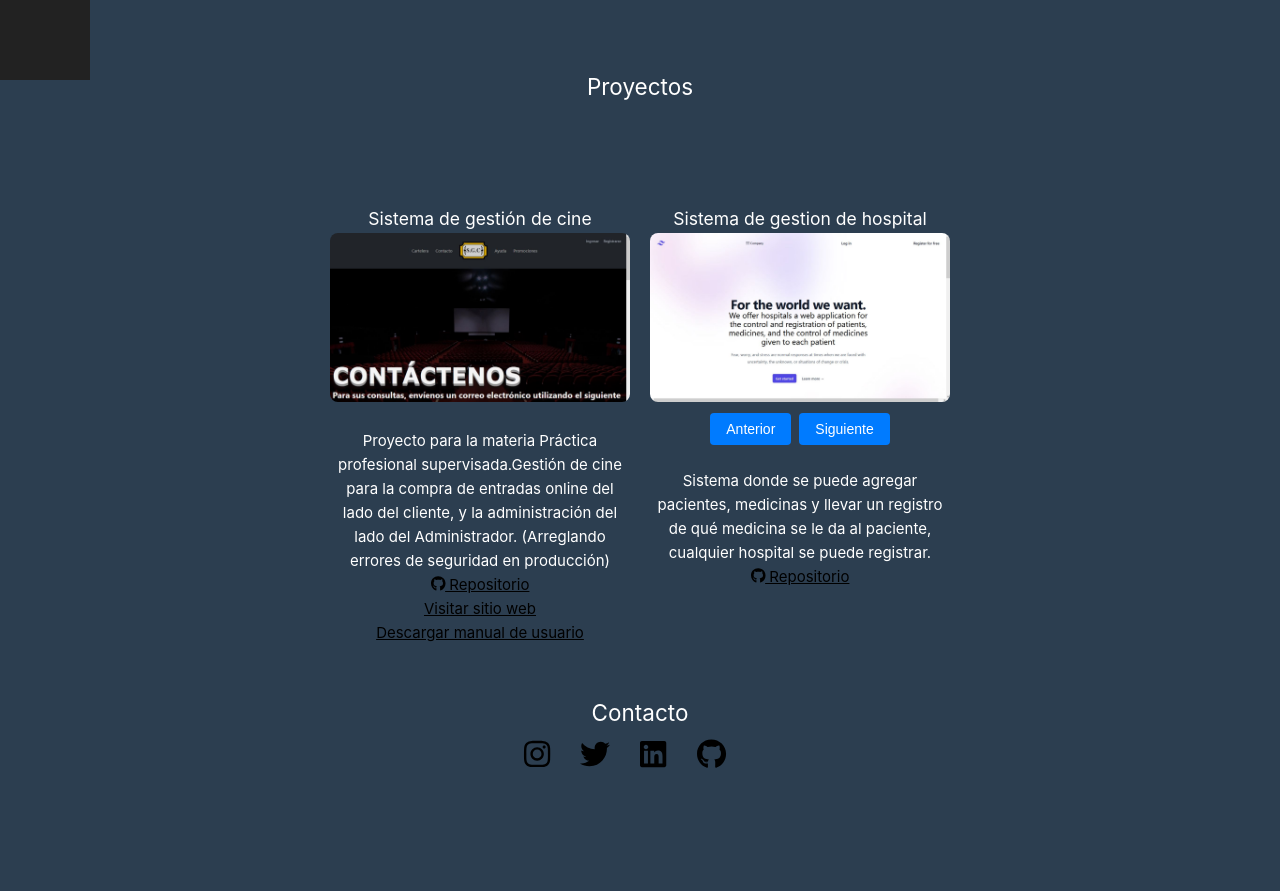
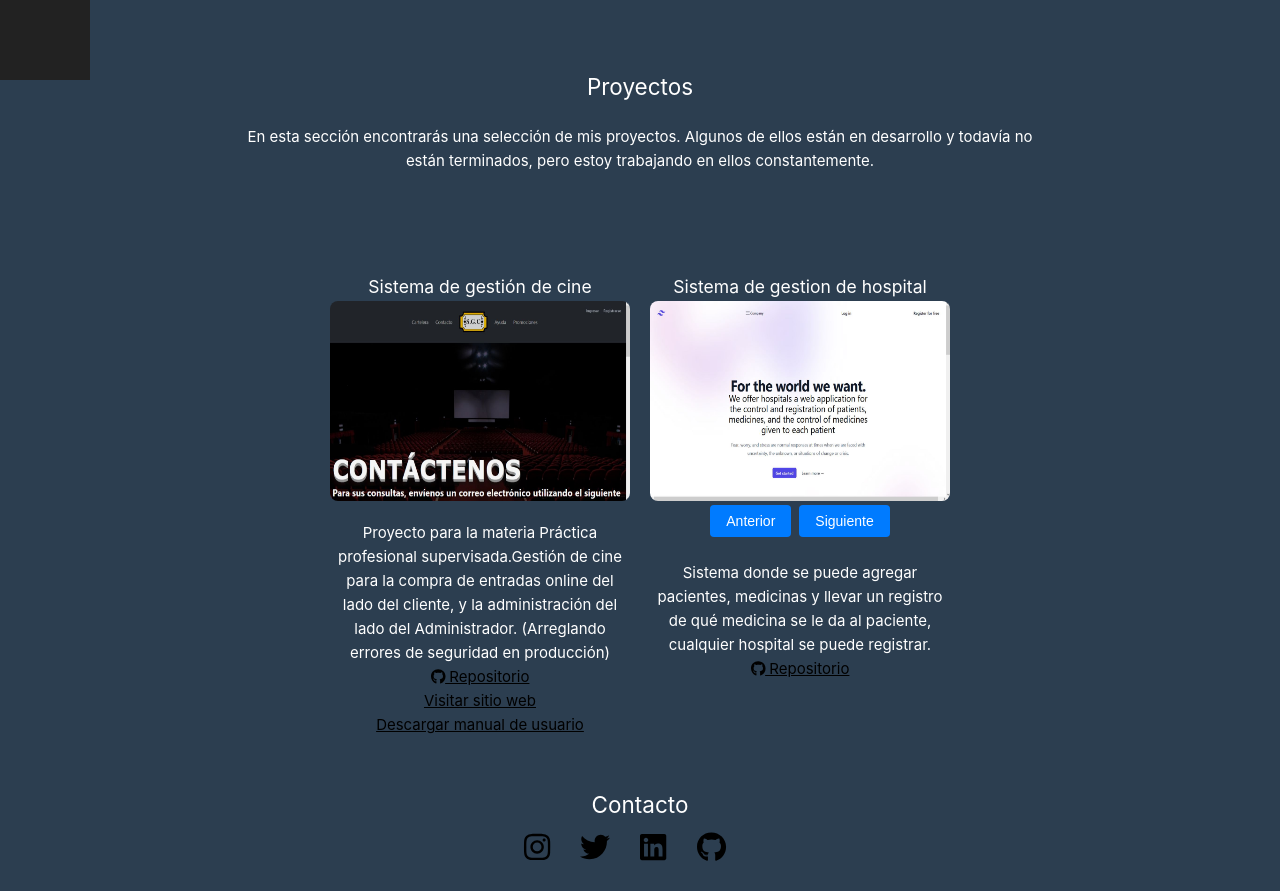
Before and after one commit to Joaco19975/portfolio, a Vue app: page / in a window 1280 px wide. Shown: the part 720-1611 px from the top of the page. Before the commit the page ends 1519 px from the top, so only its background shows below. Built offline with nearby package versions, Linux system fonts and the light colour scheme.

Commit message:
agregando proyectos

```diff
--- a/src/App.vue
+++ b/src/App.vue
@@ -1,6 +1,37 @@
 <script setup>
 import Menu from './components/Menu.vue';
 import { ref, onMounted } from 'vue';
+
+const isDragging = ref(false);
+const dragStartX = ref(0);
+const dragStartY = ref(0);
+const dragOffsetX = ref(0);
+const dragOffsetY = ref(0);
+
+const startDrag = (event) => {
+  isDragging.value = true;
+  dragStartX.value = event.clientX;
+  dragStartY.value = event.clientY;
+};
+
+const handleDrag = (event) => {
+  if (isDragging.value) {
+    const offsetX = event.clientX - dragStartX.value;
+    const offsetY = event.clientY - dragStartY.value;
+
+    // Aplica la transformación CSS para mover la imagen
+    dragOffsetX.value = offsetX;
+    dragOffsetY.value = offsetY;
+  }
+};
+
+const endDrag = () => {
+  isDragging.value = false;
+  dragOffsetX.value = 0;
+  dragOffsetY.value = 0;
+};
+
+
 
 const skills = ref([]);
 
@@ -91,6 +122,7 @@ onMounted(() => {
 
 </script>
 <template>
+
    <Menu />
   <div class="center-content">
       <!-- Aquí colocas tu contenido central -->
@@ -125,16 +157,37 @@ onMounted(() => {
 
       </div>
 
-      <div class="projects" id="projects">
+      <div class="projects " id="projects">
         <h2>Proyectos</h2>
-        <div class="projects-container">
+        <p>En esta sección encontrarás una selección de mis proyectos. Algunos de ellos están en desarrollo y todavía no están terminados, pero estoy trabajando en ellos constantemente.</p>
+        <div class="projects-container " >
           <div v-for="(project, index) in projects" :key="project.title" class="project-item">
             <div>
               <!-- Si es un array de imágenes, muestra el carrusel -->
                 <h3>{{ project.title }}</h3>
-            <img v-if="Array.isArray(project.images) && project.images.length > 1" :src="project.images[currentImageIndex[index]]" :alt="project.title" class="project-image" />
+                <div  class="zoom-on-hover">
+                <img  v-if="Array.isArray(project.images) && project.images.length > 1"
+                :src="project.images[currentImageIndex[index]]"
+                :alt="project.title"
+                class="project-image"
+                :style="{ '--drag-offset-x': `${dragOffsetX}px`, '--drag-offset-y': `${dragOffsetY}px` }"
+                  @mousedown="startDrag"
+                  @mousemove="handleDrag"
+                  @mouseup="endDrag"
+                  @mouseleave="endDrag"
+
+                />
+
                 <!-- Si es una única imagen, muestra la imagen -->
-            <img v-else :src="project.images[0]" :alt="project.title" class="project-image" />
+                <img v-else :src="project.images[0]" :alt="project.title" class="project-image"
+                    :style="{ '--drag-offset-x': `${dragOffsetX}px`, '--drag-offset-y': `${dragOffsetY}px` }"
+                      @mousedown="startDrag"
+                      @mousemove="handleDrag"
+                      @mouseup="endDrag"
+                      @mouseleave="endDrag"
+
+                />
+              </div>
               <!-- Agrega la navegación solo si es un carrusel -->
               <div v-if="Array.isArray(project.images) && project.images.length > 1" class="image-navigation">
                 <button @click="prevImage(index)" class="navigation-button">Anterior</button>
@@ -175,6 +228,27 @@ onMounted(() => {
 </template>
 
 <style scoped>
+
+.zoom-on-hover {
+  overflow: hidden;
+  width: 300px;
+  height: 200px;
+  border-radius: 5px;
+}
+
+.zoom-on-hover img {
+  width: 100%;
+  height: 100%;
+  cursor: pointer;
+  transition: 0.5s;
+}
+
+
+.zoom-on-hover:hover img {
+  transform: scale(1.2) translate(var(--drag-offset-x, 0px), var(--drag-offset-y, 0px));
+}
+
+
 a {
   color:black;
 }
```
Also changed, not shown: 5 other files (tests, documents, lock files or other folders). Lines whose indentation alone changed are shown as unchanged.
